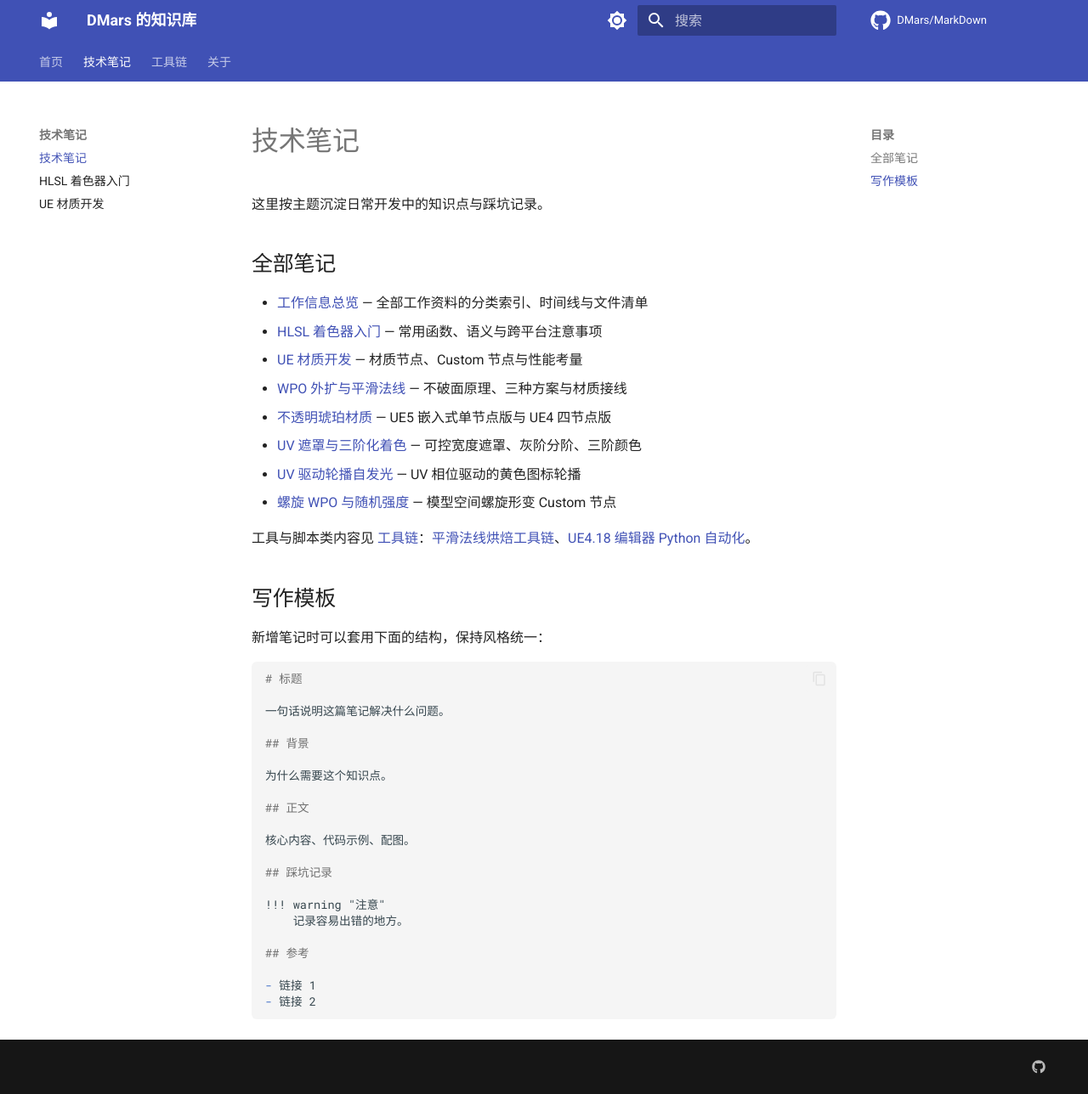
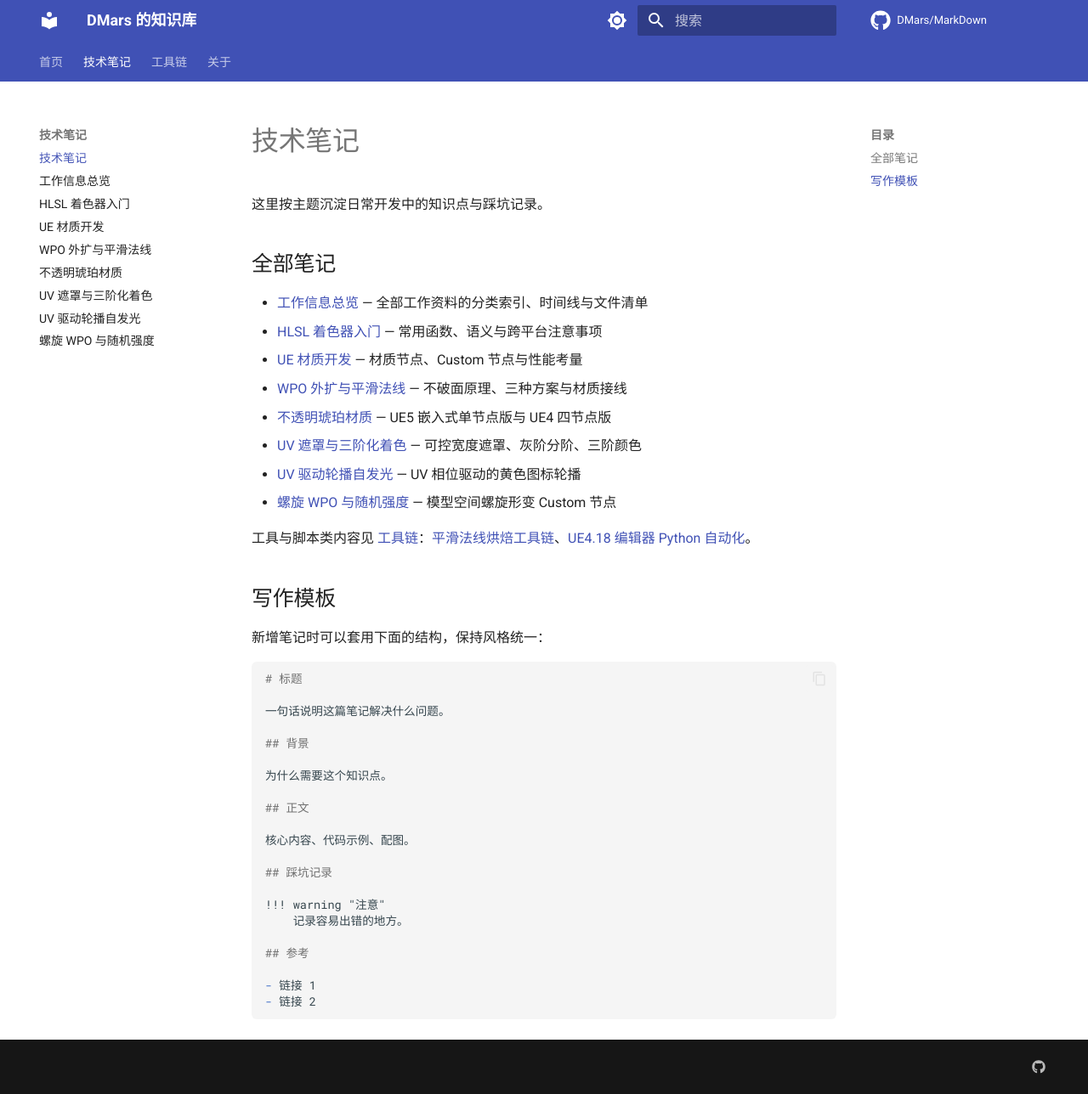
Before and after one commit to DMars/MarkDown, an MkDocs documentation site: the page built from docs/notes/index.md, in a window 1280 px wide and 1288 px high. Shown: the whole window at 85% size. Built offline with MkDocs 1.6.1 and Material for MkDocs 9.7.7, drawn with Linux system fonts in a browser that asks for light colours; comment, search, counter and statistics services are not loaded.

Commit message:
docs: organize and publish work notes

```diff
--- a/mkdocs.yml
+++ b/mkdocs.yml
@@ -83,10 +83,18 @@ nav:
   - 首页: index.md
   - 技术笔记:
       - notes/index.md
+      - 工作信息总览: notes/work-overview.md
       - HLSL 着色器入门: notes/hlsl-shader.md
       - UE 材质开发: notes/ue-material.md
+      - WPO 外扩与平滑法线: notes/ue-wpo-inflate.md
+      - 不透明琥珀材质: notes/ue-amber-material.md
+      - UV 遮罩与三阶化着色: notes/ue-uv-mask.md
+      - UV 驱动轮播自发光: notes/ue-carousel-emissive.md
+      - 螺旋 WPO 与随机强度: notes/ue-wpo-spiral.md
   - 工具链:
       - tools/index.md
+      - 平滑法线烘焙工具链: tools/dcc-bake-toolchain.md
+      - UE4.18 编辑器 Python 自动化: tools/ue4-python-automation.md
   - 关于: about.md
 
 # ===== 额外样式（可选）=====
```
